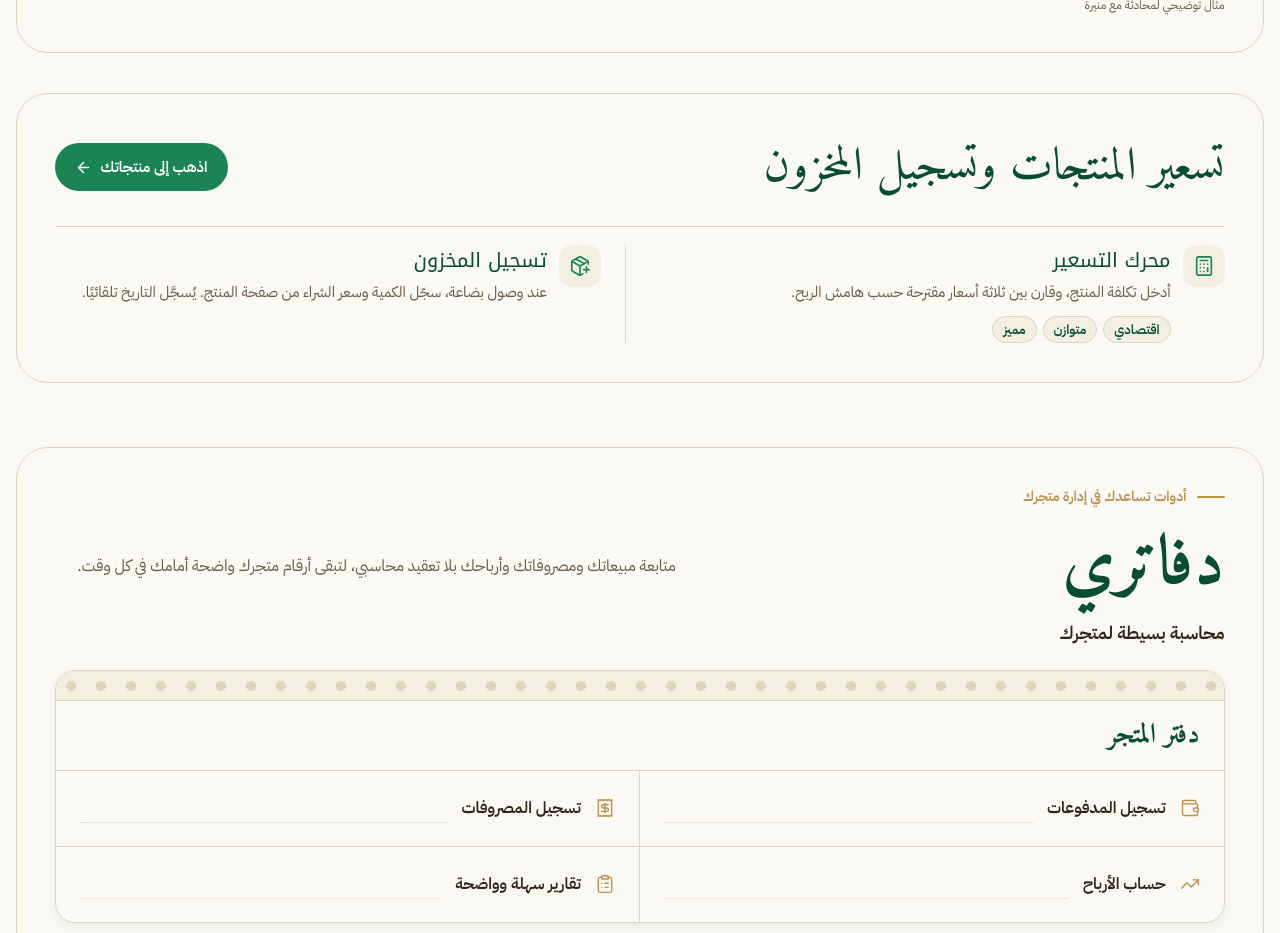
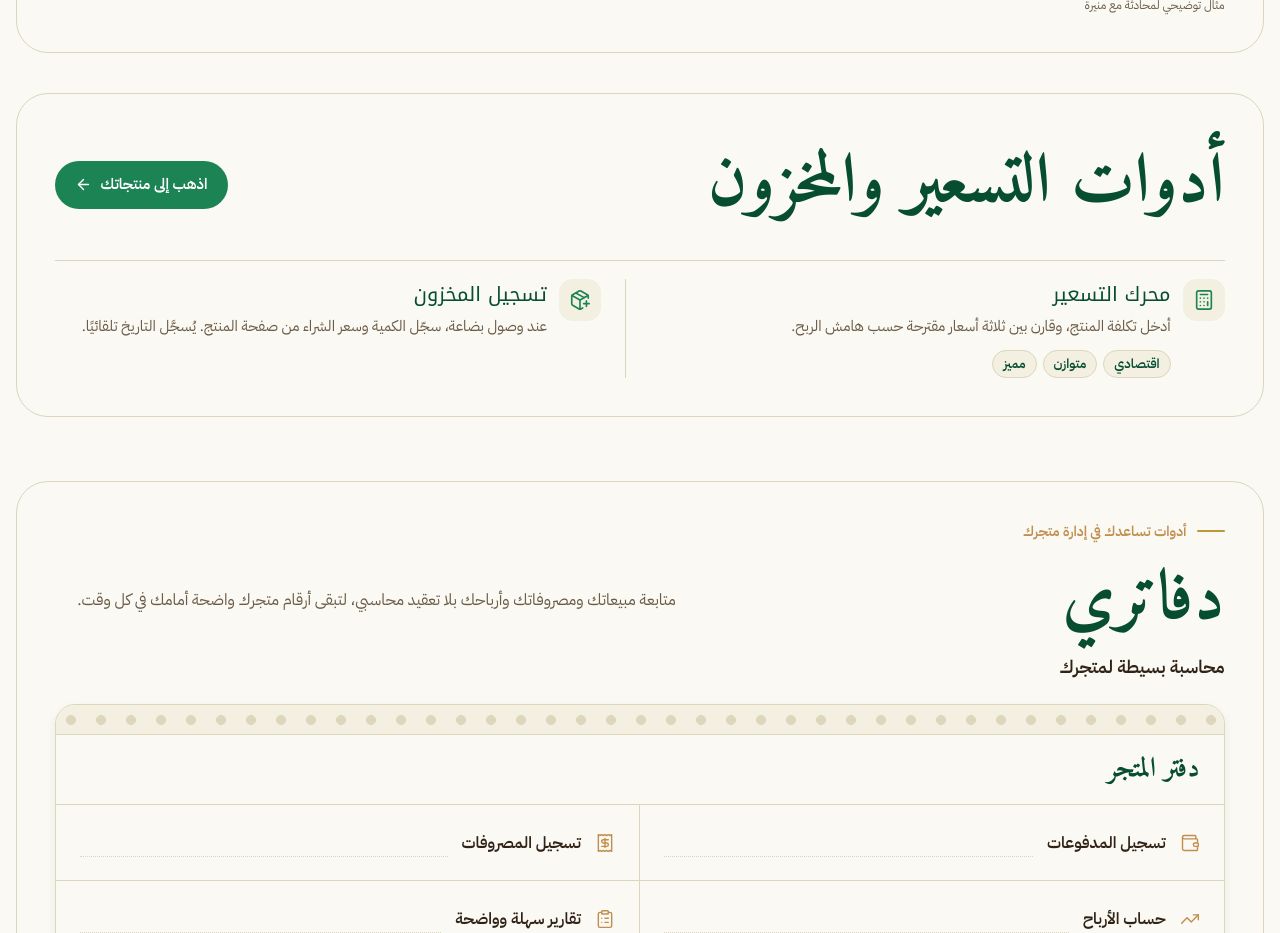
Before and after one commit to mos1985248-dotcom/BASTAH, a Next.js app: page / in a window 1280 px wide. Shown: the part 3420-4353 px from the top of the page. Built offline with nearby package versions, Linux system fonts and the light colour scheme; no server answers; a web font is replaced by a local one.

Commit message:
Match product tools heading to Daftari typography

```diff
--- a/components/home/ProductToolsShowcase.tsx
+++ b/components/home/ProductToolsShowcase.tsx
@@ -3,6 +3,7 @@ import { t } from "@/theme";
 import { uiVars } from "@/components/ui/vars";
 import frame from "./munira.module.css";
 import s from "./product-tools.module.css";
+import daftari from "./daftari.module.css";
 
 export default function ProductToolsShowcase() {
   return (
@@ -13,8 +14,8 @@ export default function ProductToolsShowcase() {
     >
       <div className={frame.card}>
         <header className={s.header}>
-          <h2 id="product-tools-heading" className={s.title} style={{ fontFamily: t.typography.fontFamily.display }}>
-            تسعير المنتجات وتسجيل المخزون
+          <h2 id="product-tools-heading" className={daftari.title} style={{ fontFamily: t.typography.fontFamily.display }}>
+            أدوات التسعير والمخزون
           </h2>
           <a href="/dashboard/products" className={`${frame.cta} ${s.cta}`}>
             اذهب إلى منتجاتك
```
